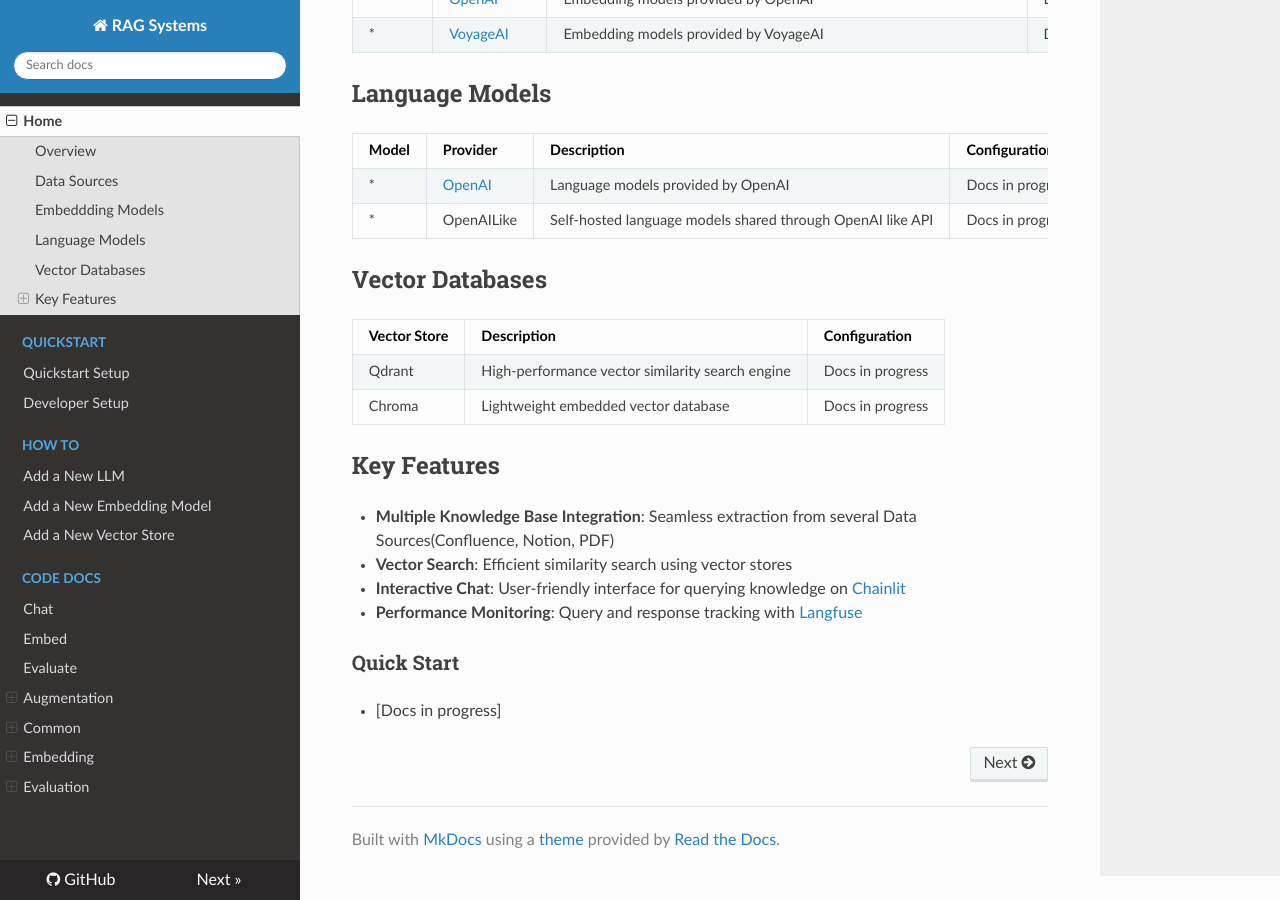
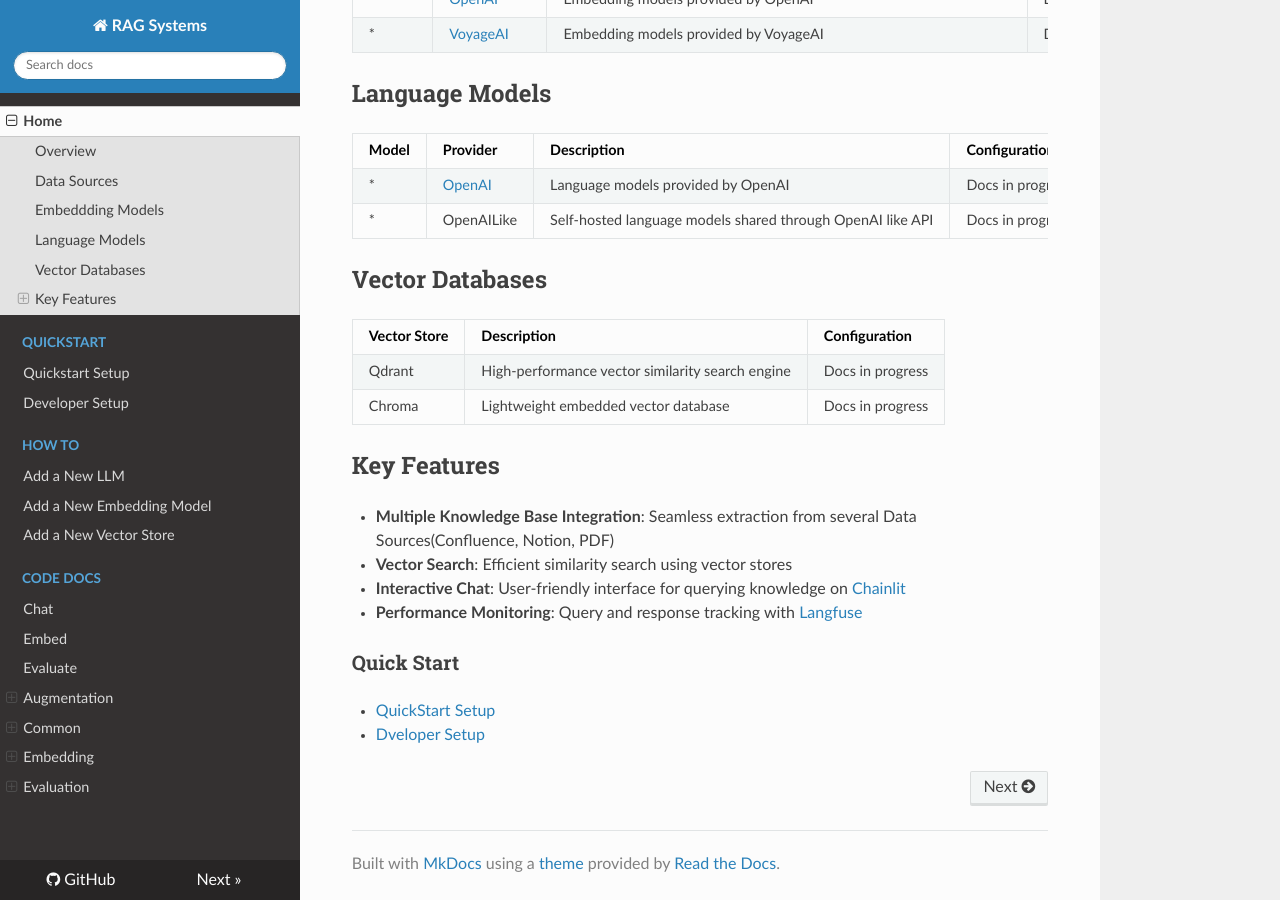
Before and after one commit to ychernushenko/rag_blueprint, an MkDocs documentation site: the page built from docs/index.md, in a window 1280 px wide and 900 px high, scrolled down 701 px. Built offline with MkDocs 1.6.1, drawn with Linux system fonts in a browser that asks for light colours; nearby versions of some CDN libraries.

Commit message:
Update main docs

```diff
--- a/docs/index.md
+++ b/docs/index.md
@@ -44,4 +44,5 @@
 - **Performance Monitoring**: Query and response tracking with [Langfuse](https://langfuse.com/)
 
 ### Quick Start
-- [Docs in progress]
+- [QuickStart Setup](quickstart/quickstart_setup.md)
+- [Dveloper Setup](quickstart/developer_setup.md)
```
Also changed, not shown: README.md (+5 -2 lines).
